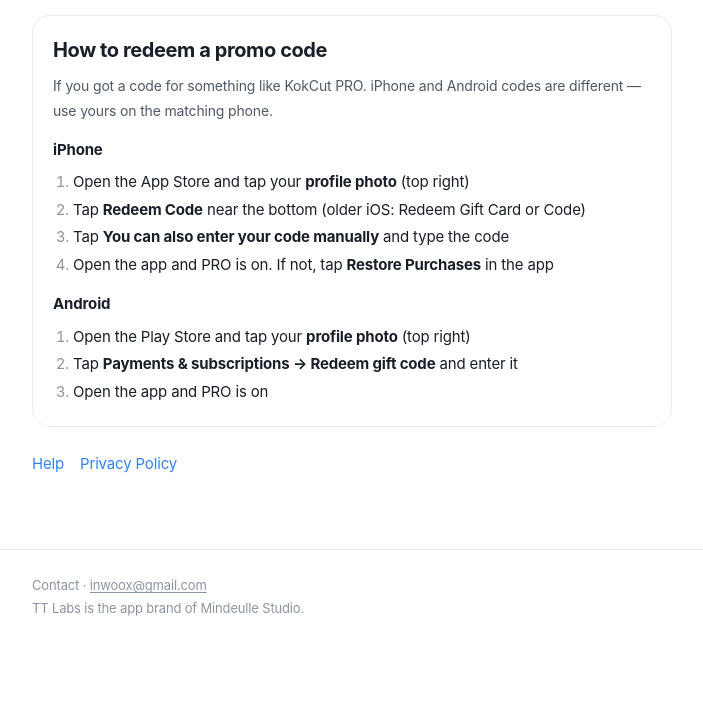
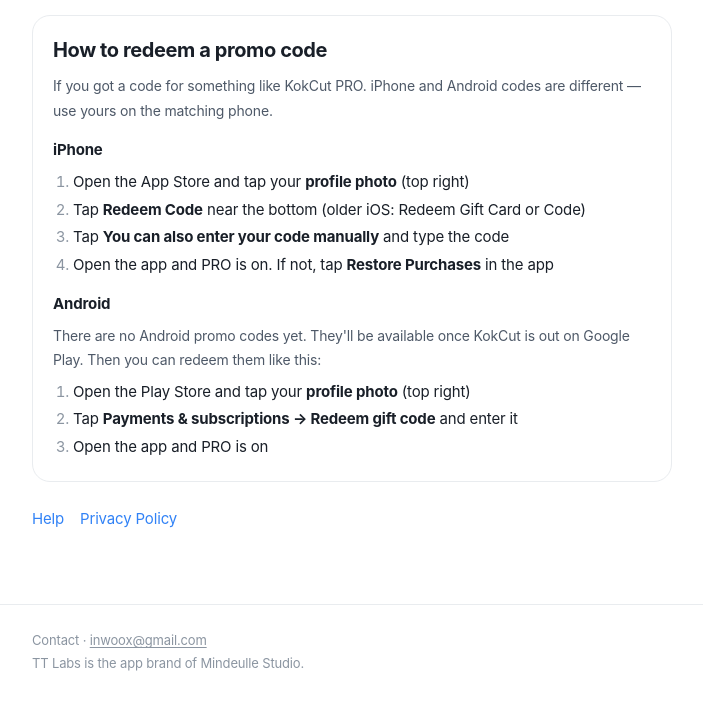
Before and after one commit to inwoox/mindeulle, a plain HTML site: page links/index.html in a window 1280 px wide. Shown: the part 623-1332 px from the top of the page, without its empty margins (288-991 px from the left). Before the commit the page ends 1283 px from the top, so only its background shows below. Drawn offline with Linux system fonts and the light colour scheme.

Commit message:
앱 받기 페이지: Android 프로모션 코드는 아직 없음 (KokCut Play 정식 출시 뒤)
Co-Authored-By: Claude Opus 5.5 <noreply@anthropic.com>

```diff
--- a/links/index.html
+++ b/links/index.html
@@ -60,6 +60,7 @@
       <li>Open the app and PRO is on. If not, tap <b>Restore Purchases</b> in the app</li>
     </ol>
     <b class="promo-os">Android</b>
+    <p class="promo-note"><span class="ko">아직 Android용 프로모션 코드는 없어요. KokCut이 Google Play에 정식으로 나오면 쓸 수 있어요. 그때는 아래 방법으로 넣으면 돼요.</span><span class="en">There are no Android promo codes yet. They'll be available once KokCut is out on Google Play. Then you can redeem them like this:</span></p>
     <ol class="ko">
       <li>Play 스토어 앱을 열고 오른쪽 위 <b>프로필 사진</b>을 눌러요</li>
       <li><b>결제 및 정기 결제 → 기프트 코드 사용</b>을 눌러 코드를 넣어요</li>
--- a/style.css
+++ b/style.css
@@ -191,3 +191,4 @@ html[data-lang="en"] .app-head .inline { display: none !important; }
 .promo .promo-os { display: block; font-size: 15px; margin: 14px 0 6px; }
 .promo ol { margin: 0; padding-left: 20px; font-size: 15px; line-height: 1.7; }
 .promo ol li { margin: 2px 0; }
+.promo .promo-note { color: var(--sub); font-size: 14px; margin: 0 0 6px; }
```
